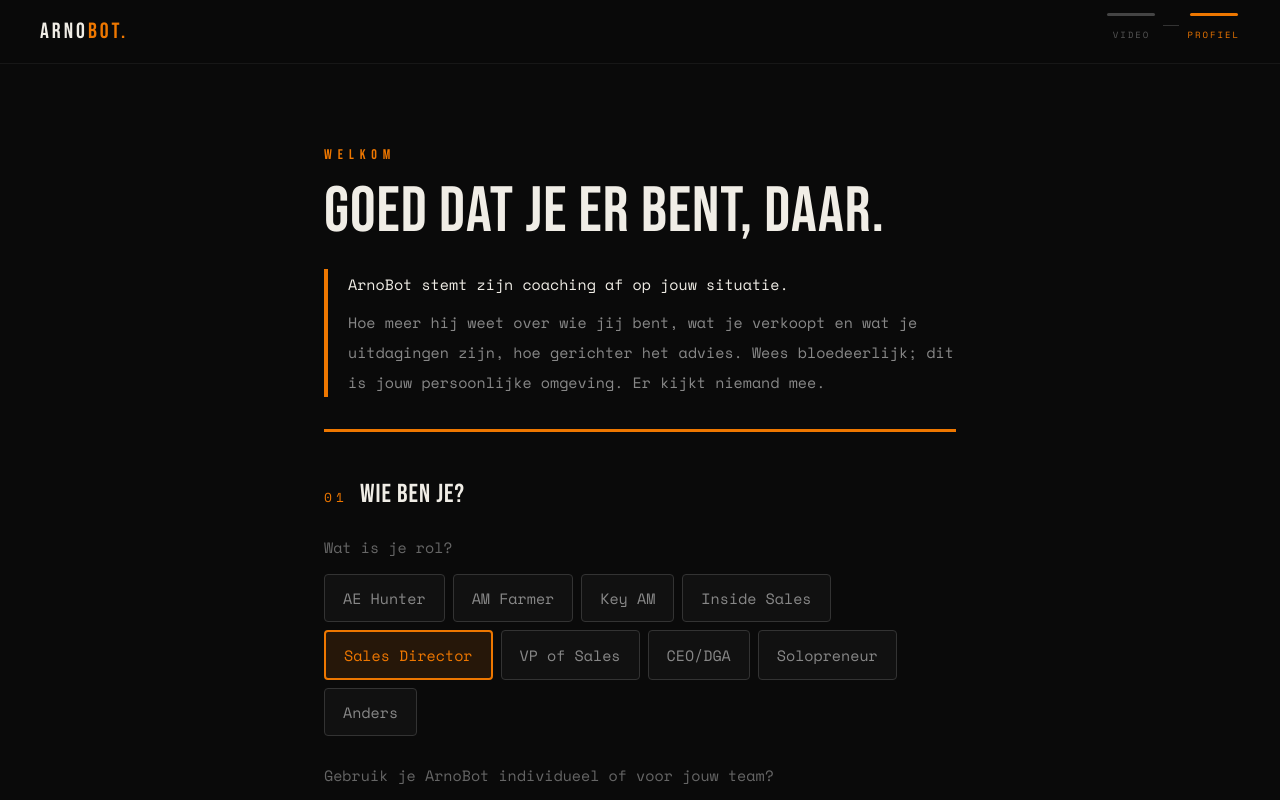
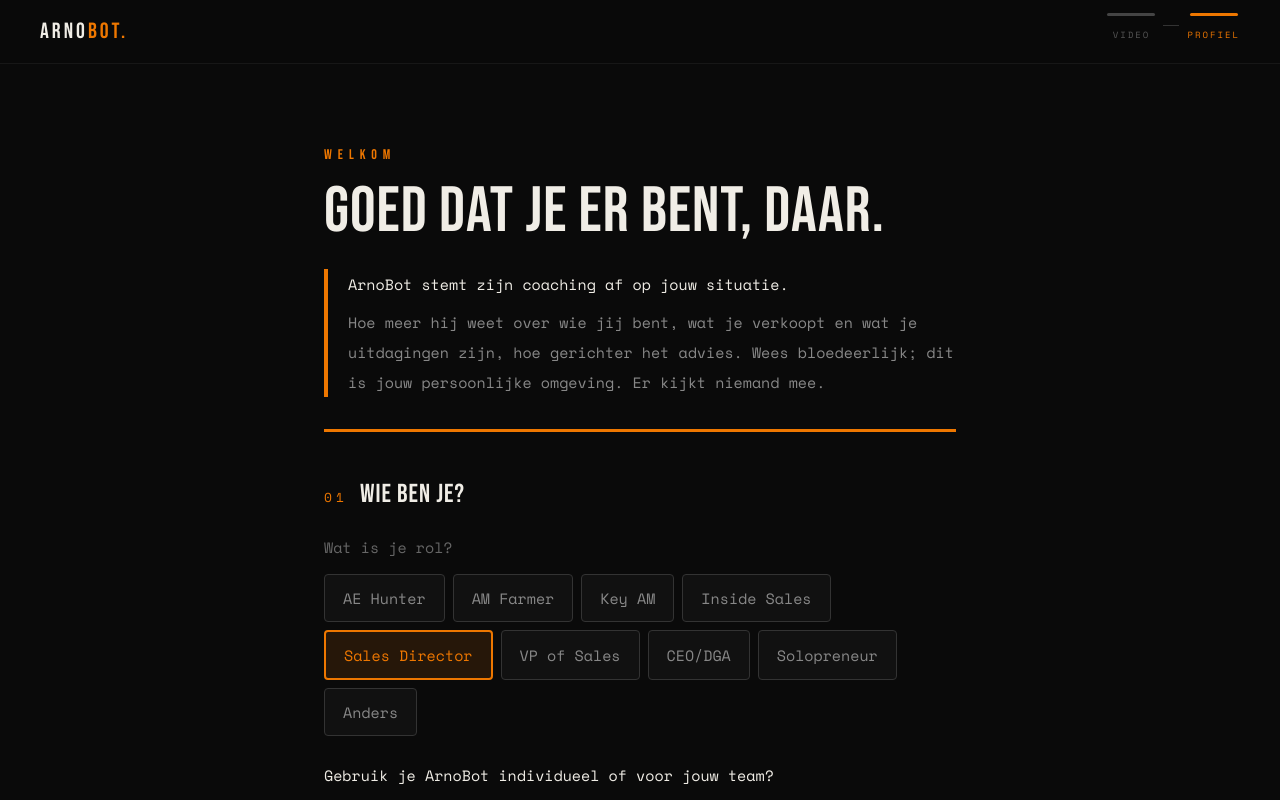
Before and after one commit to arnoceo-ops/arno-blog, a Next.js app: page /bot/profiel in a window 1280 px wide. Both pictures are taken after a click on the button "Sales Director". Shown: the top 800 px of the page. Built offline with nearby package versions, Linux system fonts and the light colour scheme; no server answers.

Commit message:
feat: teamvragen in lichte kleur op profielpagina

```diff
--- a/app/bot/profiel/page.tsx
+++ b/app/bot/profiel/page.tsx
@@ -226,14 +226,14 @@ export default function BotProfielPage() {
             {HEEFT_TEAM.includes(answers.rol) && (
               <>
                 <div style={{ marginTop: 24 }}>
-                  <p style={{ fontSize: 15, fontWeight: 400, lineHeight: '30px', color: '#666', marginBottom: 12 }}>Gebruik je ArnoBot individueel of voor jouw team?</p>
+                  <p style={{ fontSize: 15, fontWeight: 400, lineHeight: '30px', color: 'rgb(240, 237, 230)', marginBottom: 12 }}>Gebruik je ArnoBot individueel of voor jouw team?</p>
                   <div style={{ display: 'flex', flexWrap: 'wrap', gap: 8 }}>
                     <Chip label="INDIVIDUEEL" selected={answers.gebruik === 'individueel'} onClick={() => set('gebruik', 'individueel')} />
                     <Chip label="VOOR MIJN TEAM" selected={answers.gebruik === 'team'} onClick={() => set('gebruik', 'team')} />
                   </div>
                 </div>
                 <div style={{ marginTop: 24 }}>
-                  <p style={{ fontSize: 15, fontWeight: 400, lineHeight: '30px', color: '#666', marginBottom: 12 }}>Hoe groot is je sales team?</p>
+                  <p style={{ fontSize: 15, fontWeight: 400, lineHeight: '30px', color: 'rgb(240, 237, 230)', marginBottom: 12 }}>Hoe groot is je sales team?</p>
                   <div style={{ display: 'flex', flexWrap: 'wrap', gap: 8 }}>
                     {TEAMGROOTTE_OPTIONS.map(o => (
                       <Chip key={o} label={o} selected={answers.teamgrootte === o} onClick={() => set('teamgrootte', o)} />
```
